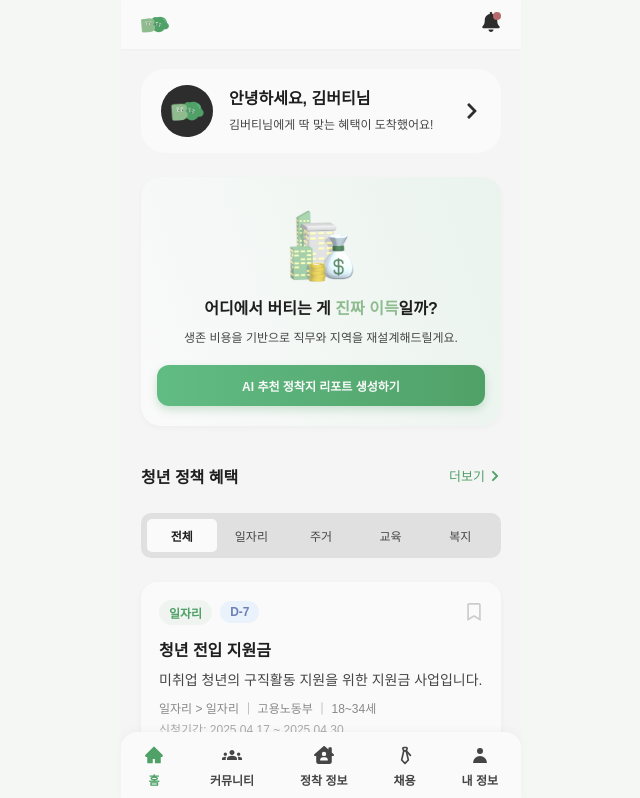
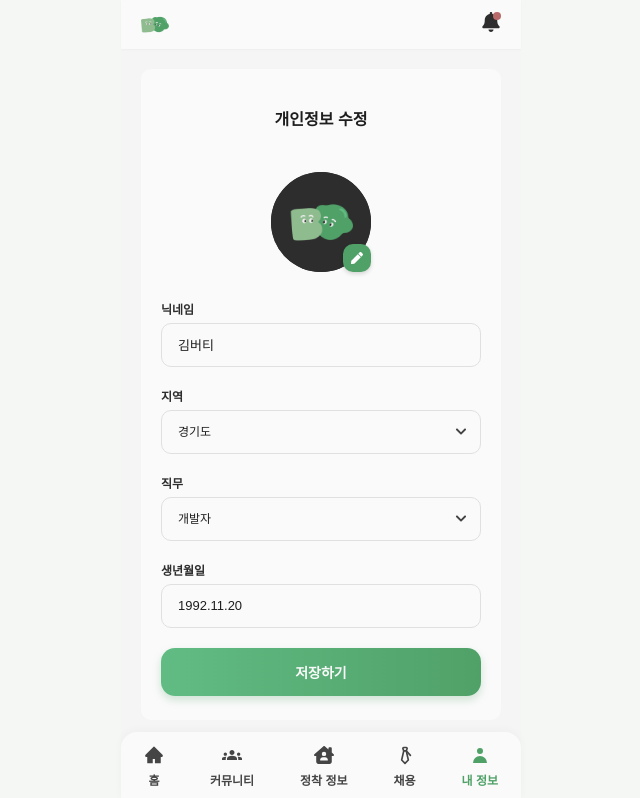
Before and after one commit to 1000hyehyang/burty-frontend, a React (Vite) app: page /profile/edit in a window 1280 px wide. Before the commit this address led to /. Shown: the top 798 px of the page, without its empty margins (319-959 px from the left). Built offline with nearby package versions, Linux system fonts and the light colour scheme; a web font is replaced by a local one.

Commit message:
feat : 개인정보 수정 페이지

```diff
--- a/src/App.tsx
+++ b/src/App.tsx
@@ -14,6 +14,7 @@ import BookmarkedPoliciesPage from "./pages/BookmarkedPoliciesPage";
 import MyPostsPage from "./pages/MyPostsPage";
 import LikedPostsPage from "./pages/LikedPostsPage";
 import CommentedPostsPage from "./pages/CommentedPostsPage";
+import EditProfilePage from "./pages/EditProfilePage";
 
 function App() {
   return (
@@ -36,6 +37,7 @@ function App() {
           <Route path="/community/my-posts" element={<MyPostsPage />} />
           <Route path="/community/liked" element={<LikedPostsPage />} />
           <Route path="/community/comments" element={<CommentedPostsPage />} />
+          <Route path="/profile/edit" element={<EditProfilePage />} />
           {/* 앞으로 추가될 페이지들 */}
         </Route>
         <Route path="*" element={<Navigate to="/" replace />} />
--- /dev/null
+++ b/src/components/Common/Form/SelectInput.tsx
@@ -0,0 +1,89 @@
+// 📄 components/Common/Form/SelectInput.tsx
+import styled from "styled-components";
+import { FaChevronDown } from "react-icons/fa";
+import React from "react";
+
+const SelectBlock = styled.div`
+  display: flex;
+  flex-direction: column;
+  gap: 6px;
+`;
+
+const Label = styled.label`
+  font-size: 12px;
+  font-weight: 600;
+  color: var(--variable-collection-text-200);
+`;
+
+const SelectWrapper = styled.div`
+  position: relative;
+  width: 100%;
+`;
+
+const Select = styled.select`
+  width: 100%;
+  height: 44px;
+  padding: 0 40px 0 16px;
+  border: 1px solid var(--variable-collection-bg-300);
+  border-radius: 10px;
+  font-size: 12px;
+  appearance: none;
+  background-color: var(--variable-collection-bg-100);
+  color: var(--variable-collection-text-100);
+
+  &:focus {
+    outline: none;
+    border-color: var(--variable-collection-primary-100);
+  }
+`;
+
+const IconWrapper = styled.div`
+  position: absolute;
+  right: 14px;
+  top: 50%;
+  transform: translateY(-50%);
+  pointer-events: none;
+
+  svg {
+    font-size: 12px;
+    color: var(--variable-collection-text-300);
+  }
+`;
+
+interface SelectInputProps extends React.SelectHTMLAttributes<HTMLSelectElement> {
+  label: string;
+  options: string[];
+  placeholder?: string;
+}
+
+const SelectInput = ({
+  label,
+  options,
+  placeholder = "선택하세요",
+  value,
+  defaultValue,
+  ...props
+}: SelectInputProps) => {
+  return (
+    <SelectBlock>
+      <Label>{label}</Label>
+      <SelectWrapper>
+        <Select value={value} defaultValue={defaultValue} {...props}>
+          <option value="" disabled>
+            {placeholder}
+          </option>
+          {options.map((o) => (
+            <option key={o} value={o}>
+              {o}
+            </option>
+          ))}
+        </Select>
+        <IconWrapper>
+          <FaChevronDown />
+        </IconWrapper>
+      </SelectWrapper>
+    </SelectBlock>
+  );
+};
+
+export default SelectInput;
--- /dev/null
+++ b/src/components/Common/Form/TextInput.tsx
@@ -0,0 +1,46 @@
+// 📄 components/Common/Form/TextInput.tsx
+import styled from "styled-components";
+
+const InputBlock = styled.div`
+  display: flex;
+  flex-direction: column;
+  gap: 6px;
+`;
+
+const Label = styled.label`
+  font-size: 12px;
+  font-weight: 600;
+  color: var(--variable-collection-text-200);
+`;
+
+const Input = styled.input`
+  width: 100%;
+  height: 44px;
+  box-sizing: border-box;
+  padding: 0 16px;
+  border: 1px solid var(--variable-collection-bg-300);
+  border-radius: 10px;
+  font-size: 13px;
+  background-color: var(--variable-collection-bg-100);
+  color: var(--variable-collection-text-100);
+  outline: none;
+
+  &:focus {
+    border-color: var(--variable-collection-primary-100);
+  }
+`;
+
+interface TextInputProps extends React.InputHTMLAttributes<HTMLInputElement> {
+  label: string;
+  value: string;
+  onChange: (e: React.ChangeEvent<HTMLInputElement>) => void;
+}
+
+const TextInput = ({ label, value, onChange, ...props }: TextInputProps) => (
+  <InputBlock>
+    <Label>{label}</Label>
+    <Input value={value} onChange={onChange} {...props} />
+  </InputBlock>
+);
+
+export default TextInput;
--- /dev/null
+++ b/src/components/Profile/ProfileImageEditor.tsx
@@ -0,0 +1,64 @@
+// 📄 components/Profile/ProfileImageEditor.tsx
+import styled from "styled-components";
+import { FaPen } from "react-icons/fa";
+
+const Wrapper = styled.div`
+  display: flex;
+  justify-content: center;
+  align-items: center;
+  margin-top: 12px;
+`;
+
+const ImageContainer = styled.div`
+  position: relative;
+  width: 100px;
+  height: 100px;
+`;
+
+const Image = styled.img`
+  width: 100%;
+  height: 100%;
+  border-radius: 50%;
+  object-fit: cover;
+  background-color: #222;
+`;
+
+const EditButton = styled.button`
+  position: absolute;
+  right: 0;
+  bottom: 0;
+  width: 28px;
+  height: 28px;
+  border-radius: 10px;
+  background-color: var(--variable-collection-primary-100);
+  border: none;
+  display: flex;
+  justify-content: center;
+  align-items: center;
+  color: white;
+  box-shadow: 0 2px 4px rgba(0, 0, 0, 0.15);
+  cursor: pointer;
+
+  &:hover {
+    opacity: 0.85;
+  }
+
+  svg {
+    font-size: 12px;
+  }
+`;
+
+const ProfileImageEditor = () => {
+  return (
+    <Wrapper>
+      <ImageContainer>
+        <Image src="/default-profile.png" alt="프로필 이미지" />
+        <EditButton>
+          <FaPen />
+        </EditButton>
+      </ImageContainer>
+    </Wrapper>
+  );
+};
+
+export default ProfileImageEditor;
--- /dev/null
+++ b/src/pages/EditProfilePage.tsx
@@ -0,0 +1,76 @@
+// 📄 pages/EditProfilePage.tsx
+import { useState } from "react";
+import styled from "styled-components";
+import SectionTitle from "../components/Common/SectionTitle";
+import TextInput from "../components/Common/Form/TextInput";
+import SelectInput from "../components/Common/Form/SelectInput";
+import PrimaryButton from "../components/Common/PrimaryButton";
+import ProfileImageEditor from "../components/Profile/ProfileImageEditor";
+
+const PageWrapper = styled.div`
+  padding: 24px 20px;
+  display: flex;
+  flex-direction: column;
+  align-items: center;
+  gap: 28px;
+  background-color: var(--variable-collection-bg-100);
+  border-radius: 10px;
+`;
+
+const Form = styled.form`
+  width: 100%;
+  max-width: 400px;
+  display: flex;
+  flex-direction: column;
+  gap: 20px;
+`;
+
+const EditProfilePage = () => {
+  const [nickname, setNickname] = useState("김버티");
+  const [region, setRegion] = useState("경기도");
+  const [job, setJob] = useState("개발자");
+  const [birthDate, setBirthDate] = useState("1992.11.20");
+
+  const handleSubmit = (e: React.FormEvent) => {
+    e.preventDefault();
+    // TODO: API 호출 또는 상태 저장
+    console.log({ nickname, region, job, birthDate });
+    alert("저장 완료!");
+  };
+
+  return (
+    <PageWrapper>
+      <SectionTitle title="개인정보 수정" />
+      <ProfileImageEditor />
+      <Form onSubmit={handleSubmit}>
+        <TextInput
+          label="닉네임"
+          value={nickname}
+          onChange={(e) => setNickname(e.target.value)}
+        />
+        <SelectInput
+          label="지역"
+          options={["서울특별시", "경기도", "부산광역시"]}
+          value={region}
+          onChange={(e) => setRegion(e.target.value)}
+        />
+        <SelectInput
+          label="직무"
+          options={["개발자", "디자이너", "마케터"]}
+          value={job}
+          onChange={(e) => setJob(e.target.value)}
+        />
+        <TextInput
+          label="생년월일"
+          value={birthDate}
+          onChange={(e) => setBirthDate(e.target.value)}
+        />
+        <PrimaryButton fullWidth size="large" type="submit">
+          저장하기
+        </PrimaryButton>
+      </Form>
+    </PageWrapper>
+  );
+};
+
+export default EditProfilePage;
--- a/src/pages/MyPage.tsx
+++ b/src/pages/MyPage.tsx
@@ -99,7 +99,7 @@ const MyPage = () => {
         <MenuListItem
           icon={<FaUserEdit style={{ color: "var(--variable-collection-primary-100)" }} />}
           label="개인정보 수정"
-          onClick={() => alert("개인정보 수정")}
+          onClick={() => navigate("/profile/edit")}
         />
         <MenuListItem
           icon={<FaSignOutAlt style={{ color: "var(--variable-collection-action-negative)" }}/>}
```
